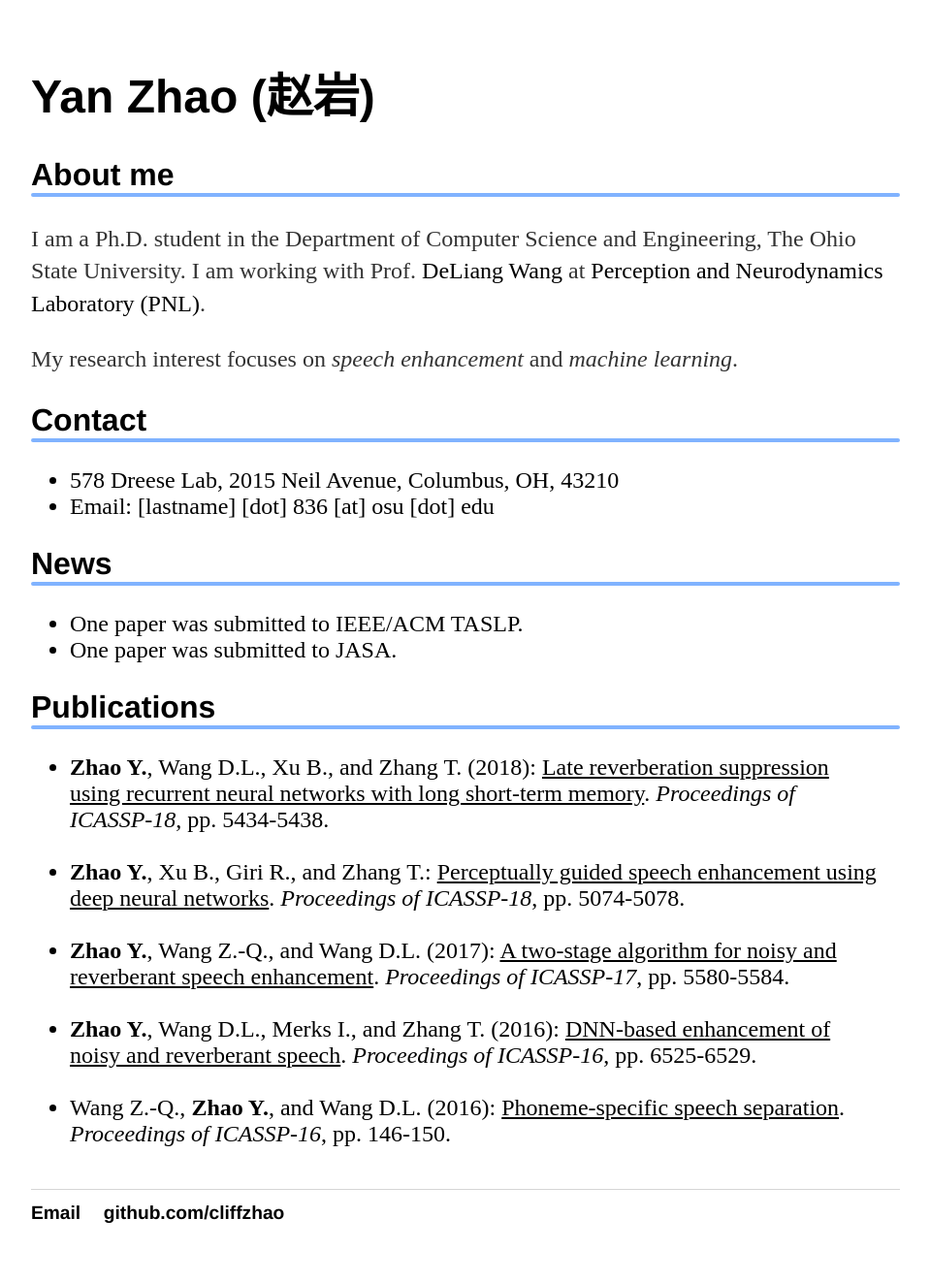
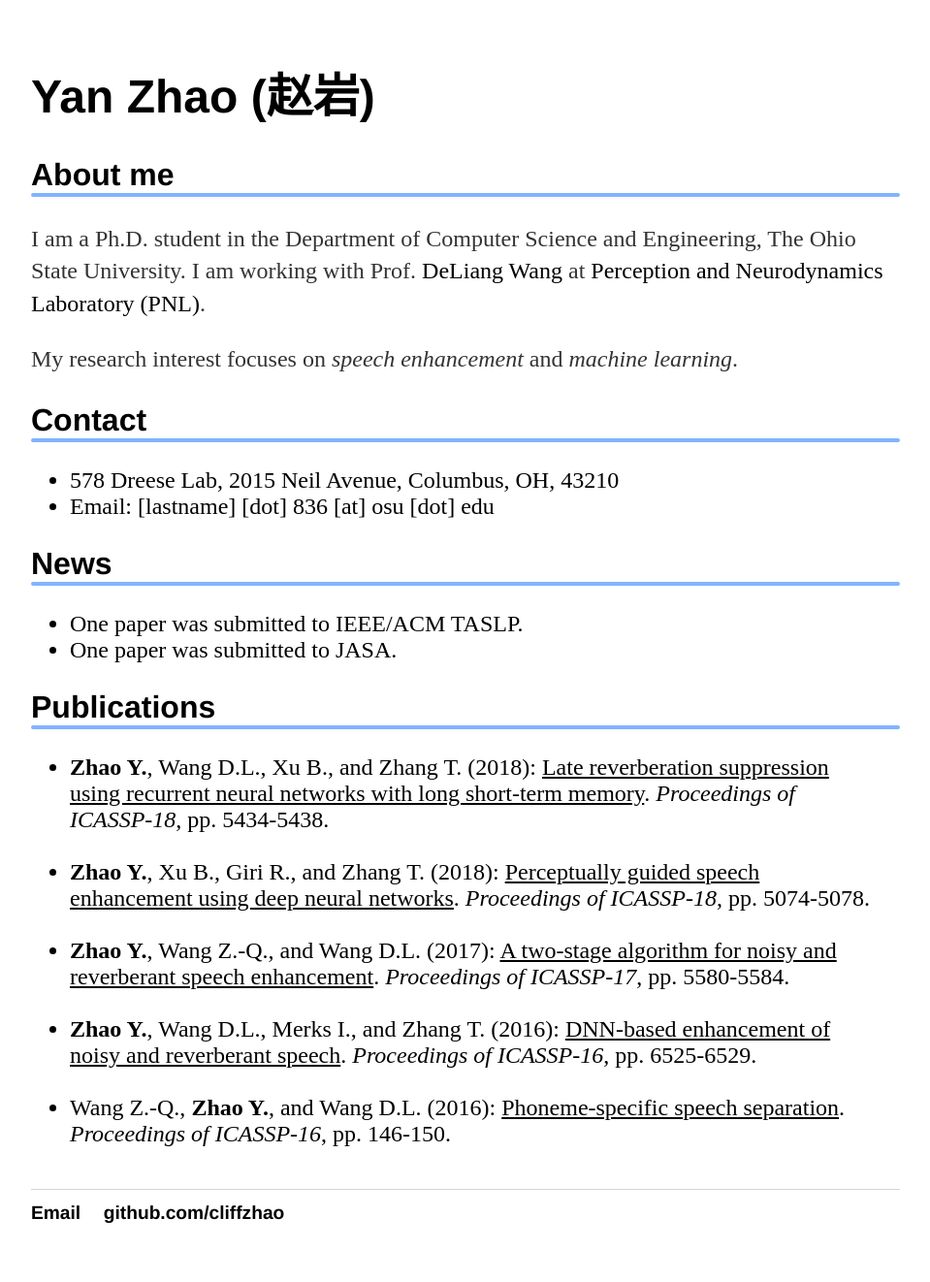
Before and after one commit to cliffzhao/cliffzhao.github.io, a Jekyll site: the page built from index.html, in a window 1280 px wide. Shown: the whole page at 97% size, without its empty margins (160-1119 px from the left). Built offline with Jekyll 4.4.1, drawn with Linux system fonts in a browser that asks for light colours.

Commit message:
Update index.html

```diff
--- a/index.html
+++ b/index.html
@@ -41,7 +41,7 @@ title: Yan Zhao
     </li>
 
 
-    <li><strong>Zhao Y.</strong>, Xu B., Giri R., and Zhang T.:
+    <li><strong>Zhao Y.</strong>, Xu B., Giri R., and Zhang T. (2018):
       <a href="https://cliffzhao.github.io/Publications/ZXGZ.icassp18.pdf" target="_blank"><U>Perceptually guided speech enhancement using deep neural networks</U></a>. <cite>Proceedings of ICASSP-18</cite>, pp. 5074-5078.
       <br>
       <br>
```
